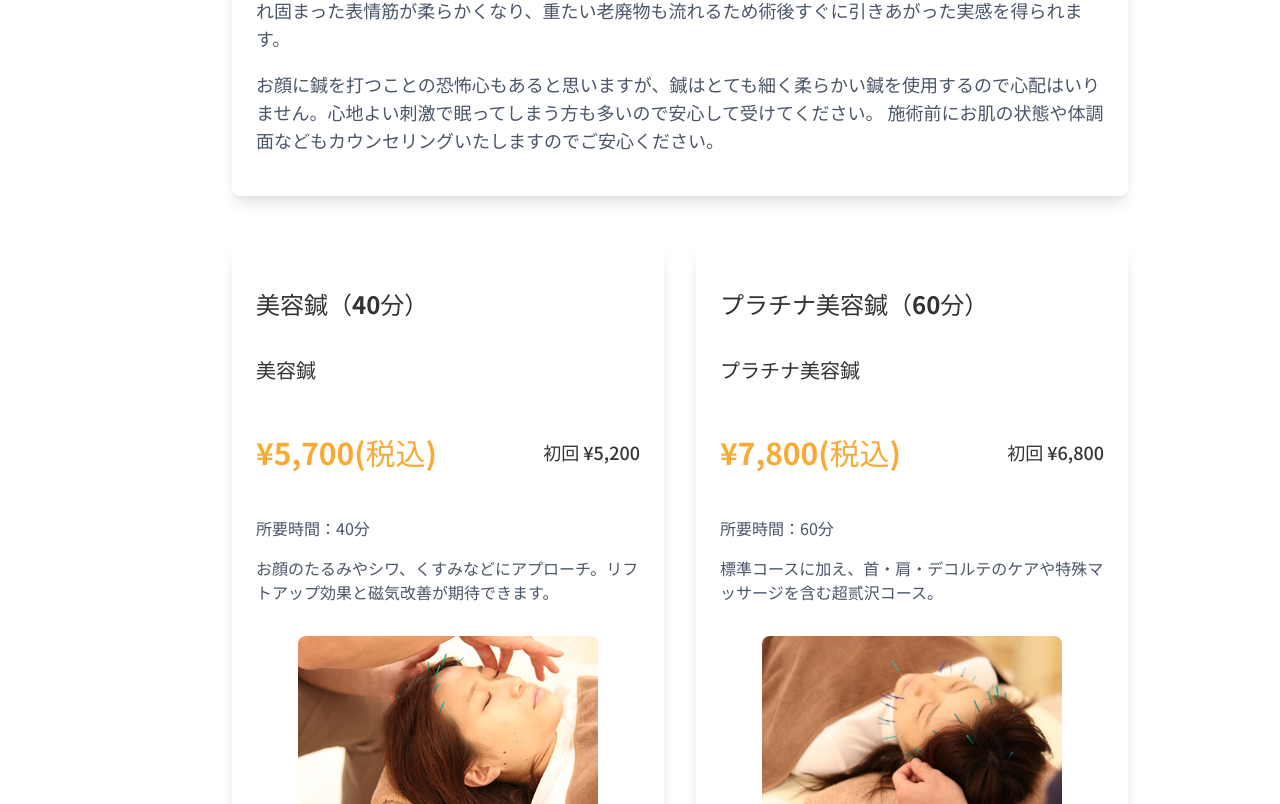
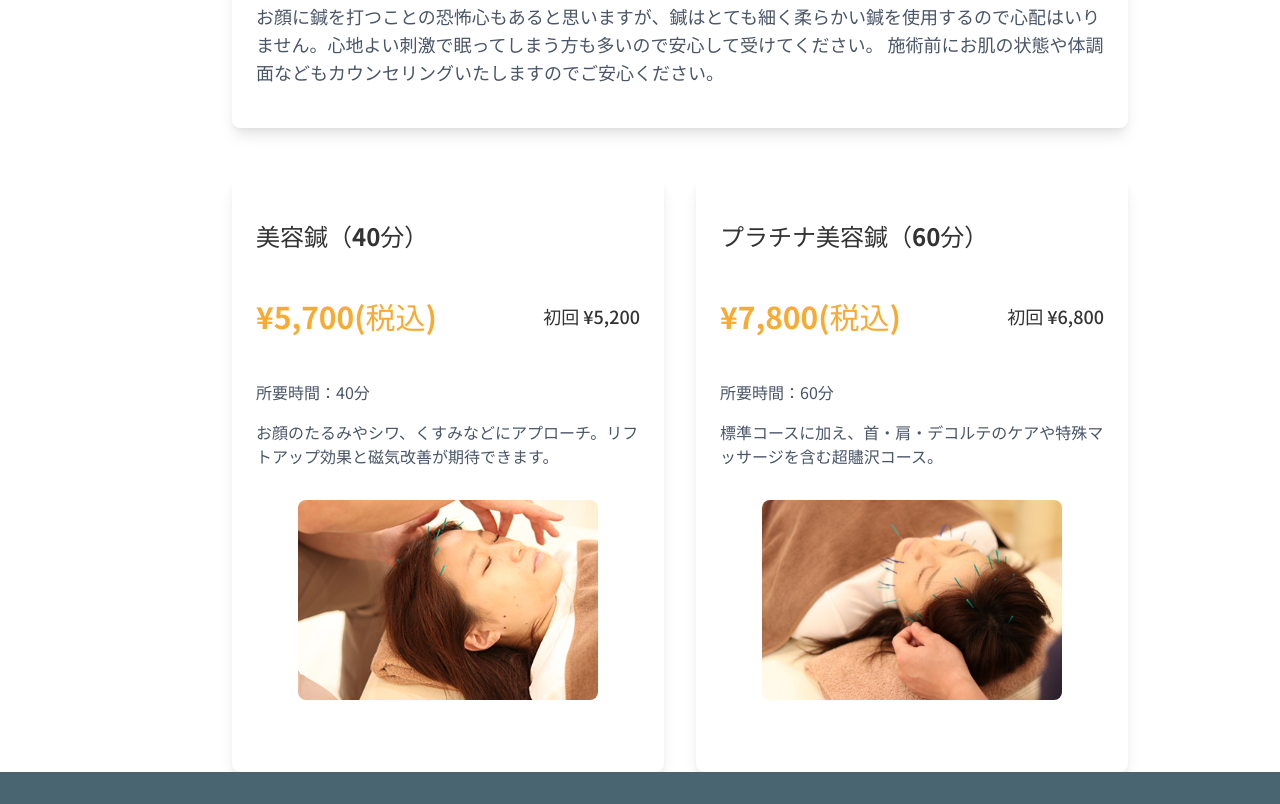
Before and after one commit to ideal-tomy/sunlit, a React (Vite) app: page /acupuncture in a window 1280 px wide. Shown: the part 2504-3308 px from the top of the page. Built offline with nearby package versions, Linux system fonts and the light colour scheme.

Commit message:
初回コミット：共通コンポーネント修正01

```diff
--- a/src/components/TwoColumnMenu.tsx
+++ b/src/components/TwoColumnMenu.tsx
@@ -8,16 +8,19 @@ interface MenuItemProps {
   description: string;
   imageSrc: string;
   imageAlt: string;
+  hideTitle?: boolean;
 }
 
 interface TwoColumnMenuProps {
   leftMenu: {
     title: string;
     items: MenuItemProps[];
+    hideTitle?: boolean;
   };
   rightMenu: {
     title: string;
     items: MenuItemProps[];
+    hideTitle?: boolean;
   };
 }
 
@@ -25,7 +28,7 @@ const TwoColumnMenu: React.FC<TwoColumnMenuProps> = ({ leftMenu, rightMenu }) =>
   // 単一メニュー項目のレンダリング関数
   const renderMenuItem = (item: MenuItemProps) => (
     <div className="bg-white p-4 rounded-lg shadow-md mb-4">
-      <h3 className="text-xl font-bold mb-2 text-secondary-dark">{item.title}</h3>
+      {!item.hideTitle && <h3 className="text-xl font-bold mb-2 text-secondary-dark">{item.title}</h3>}
       <div className="flex justify-between items-center mb-2">
         <p className="text-3xl font-bold text-primary">{item.price}<span className="text-sm text-gray-600">(税込)</span></p>
         {item.initialPrice && (
@@ -38,9 +41,9 @@ const TwoColumnMenu: React.FC<TwoColumnMenuProps> = ({ leftMenu, rightMenu }) =>
   );
 
   // メニューカラムのレンダリング関数
-  const renderMenuColumn = (menu: { title: string; items: MenuItemProps[] }) => (
+  const renderMenuColumn = (menu: { title: string; items: MenuItemProps[], hideTitle?: boolean }) => (
     <div className="bg-white p-6 rounded-lg shadow-lg h-full">
-      <h2 className="text-2xl font-bold mb-4 text-secondary-dark border-b-2 border-primary pb-2">{menu.title}</h2>
+      {!menu.hideTitle && <h2 className="text-2xl font-bold mb-4 text-secondary-dark border-b-2 border-primary pb-2">{menu.title}</h2>}
       <div className="flex flex-col h-full">
         {menu.items.map((item, index) => (
           <React.Fragment key={index}>
--- a/src/pages/Acupuncture.tsx
+++ b/src/pages/Acupuncture.tsx
@@ -51,7 +51,8 @@ const Acupuncture = () => {
                     duration: '60分',
                     description: '全身の経絡に沿って鍼灸治療を行い、身体全体のバランスを整えます。慢性的な疲れや様々な不調にお悩みの方におすすめです。',
                     imageSrc: '/images/acupuncture01.jpg',
-                    imageAlt: '全身鍼灸'
+                    imageAlt: '全身鍼灸',
+                    hideTitle: true
                   }
                 ]
               }}
@@ -65,7 +66,8 @@ const Acupuncture = () => {
                     duration: '30分',
                     description: '定期的なメンテナンスとして、気になる部分を重点的に施術します。忙しい方や部分的な不調にお悩みの方に最適です。',
                     imageSrc: '/images/IMG_0042.jpg',
-                    imageAlt: 'メンテナンス鍼灸'
+                    imageAlt: 'メンテナンス鍼灸',
+                    hideTitle: true
                   }
                 ]
               }}
@@ -121,7 +123,8 @@ const Acupuncture = () => {
                     duration: '40分',
                     description: 'お顔のたるみやシワ、くすみなどにアプローチ。リフトアップ効果と磁気改善が期待できます。',
                     imageSrc: '/images/IMG_0116.jpg',
-                    imageAlt: '美容鍼'
+                    imageAlt: '美容鍼',
+                    hideTitle: true
                   }
                 ]
               }}
@@ -133,9 +136,10 @@ const Acupuncture = () => {
                     price: '¥7,800',
                     initialPrice: '¥6,800',
                     duration: '60分',
-                    description: '標準コースに加え、首・肩・デコルテのケアや特殊マッサージを含む超贰沢コース。',
+                    description: '標準コースに加え、首・肩・デコルテのケアや特殊マッサージを含む超贐沢コース。',
                     imageSrc: '/images/05.png',
-                    imageAlt: 'プラチナ美容鍼'
+                    imageAlt: 'プラチナ美容鍼',
+                    hideTitle: true
                   }
                 ]
               }}
```
